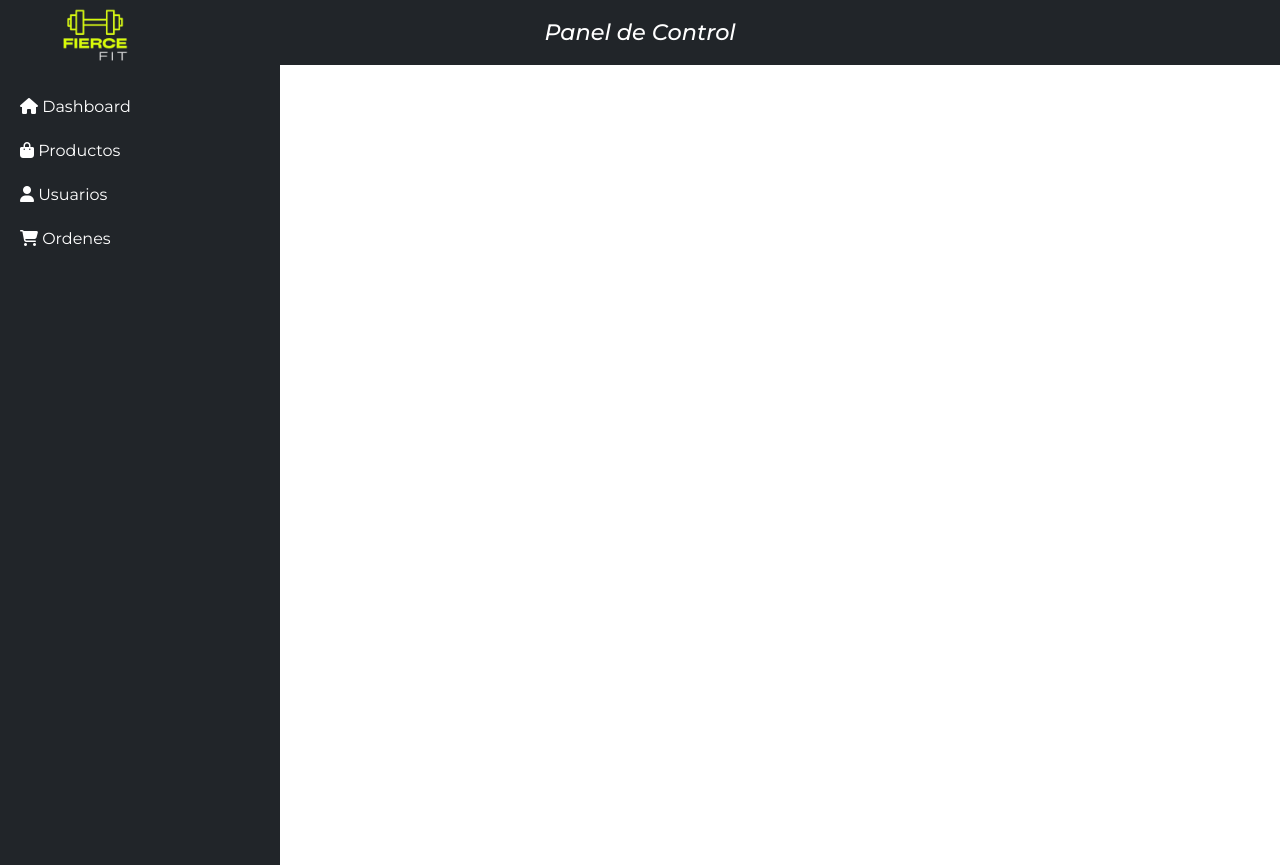
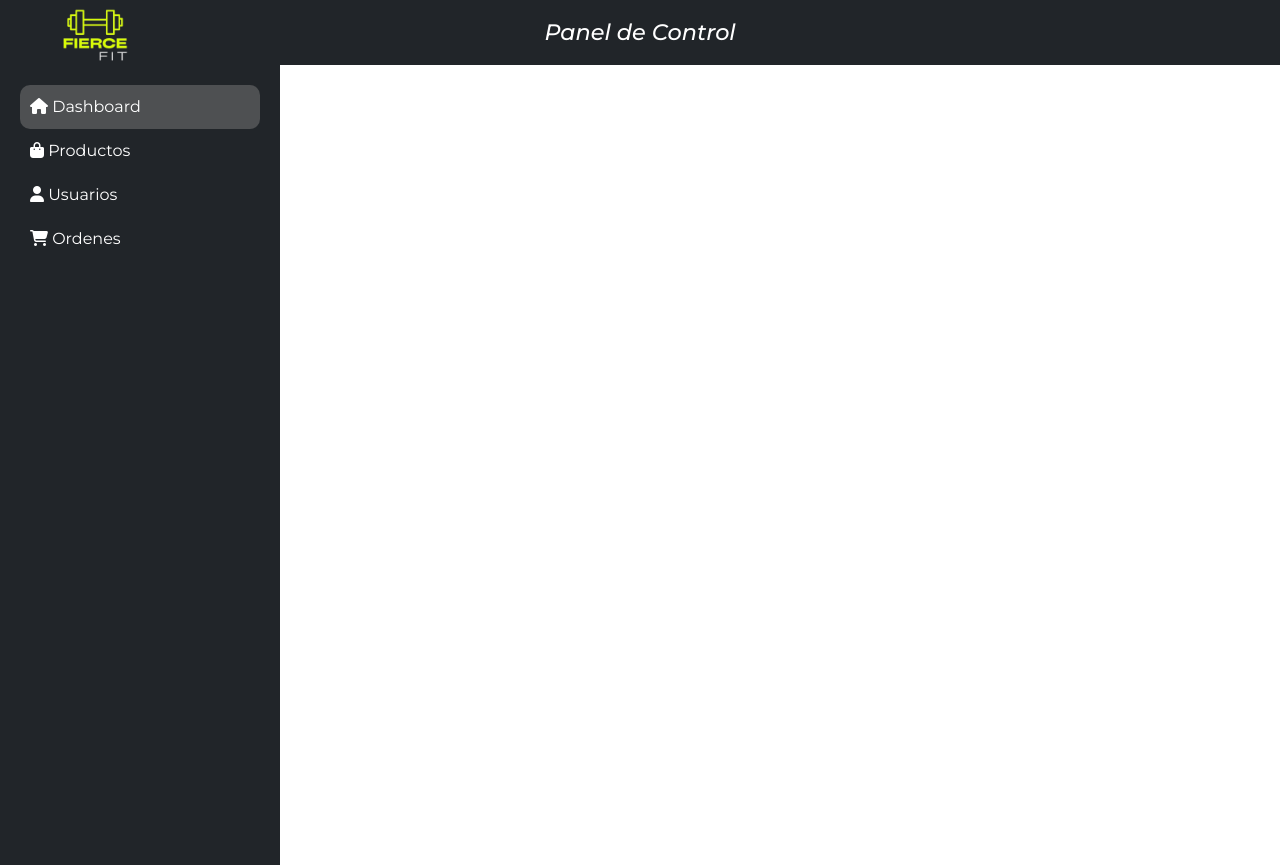
Before and after one commit to Rocioalvarezbr/Panel-de-Administracion-FIERCEFIT, a React (Vite) app: page / in a window 1280 px wide. In both pictures the pointer is over the item "Dashboard". Built offline with nearby package versions, Linux system fonts and the light colour scheme; some icons are missing.

Commit message:
Updated side menu

```diff
--- a/src/App.css
+++ b/src/App.css
@@ -57,5 +57,9 @@
 }
 
 .side-menu-list li {
-  padding: 10px 0;
+  padding: 10px 10px;
 }
+.side-menu-list li:hover {
+  background-color: rgba(128, 128, 128, 0.466);
+  border-radius: 10px;
+}
```
